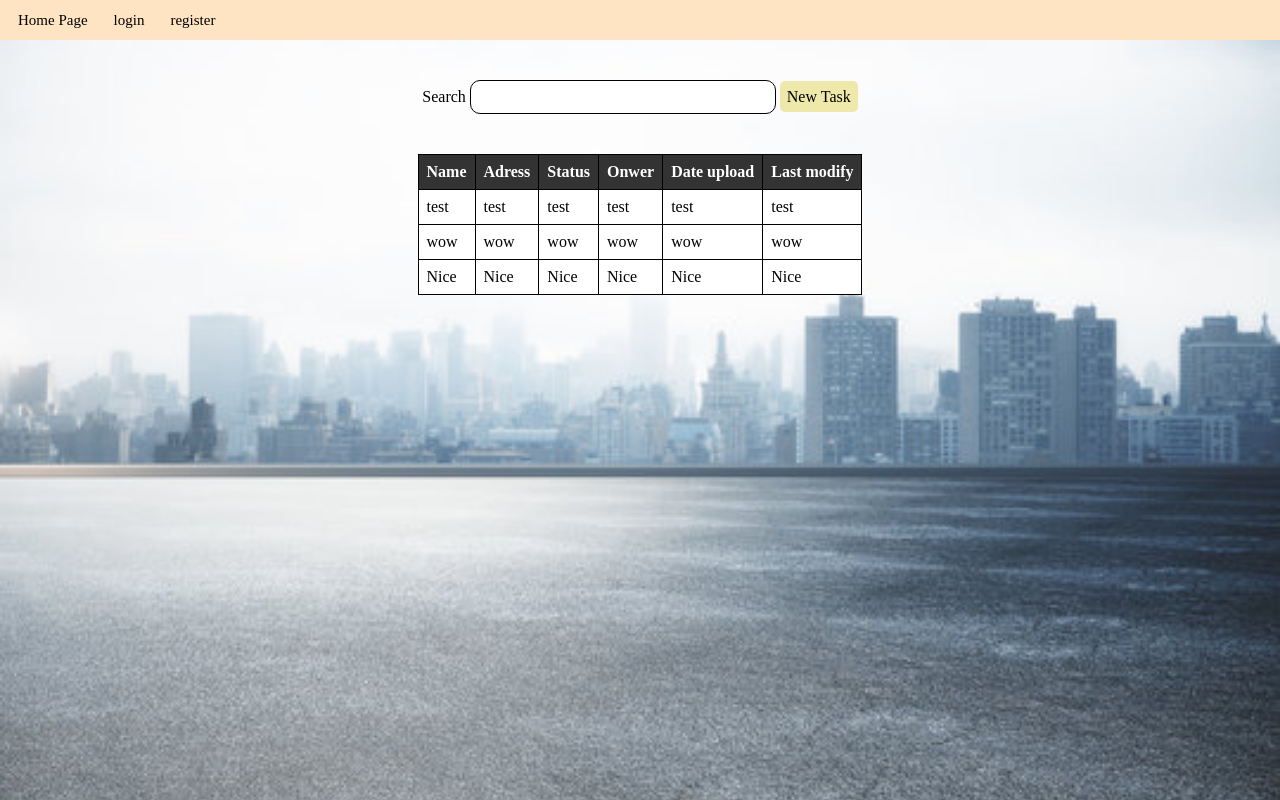
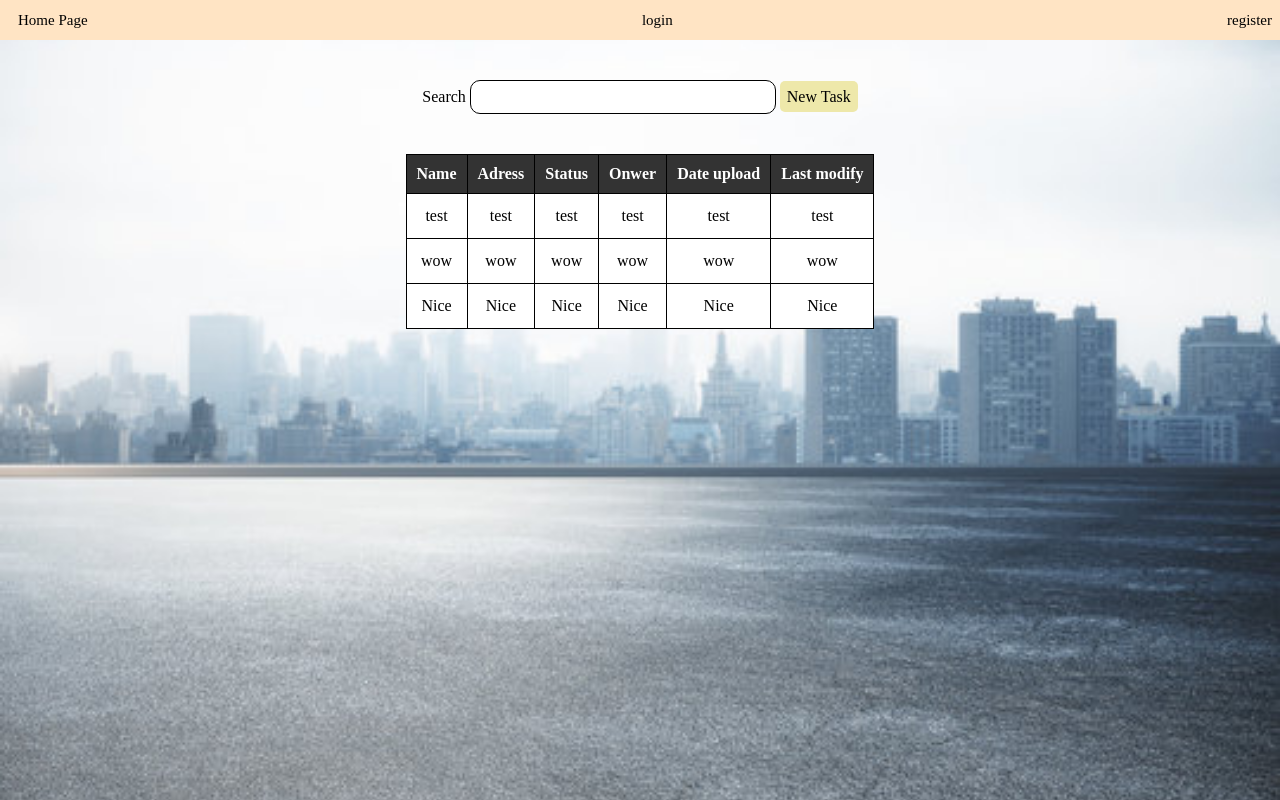
Before and after one commit to 6410685108/CN332-DAOO, a Django app: page / in a window 1280 px wide. Run offline with Django 5.2, Linux system fonts and the light colour scheme.

Commit message:
update css

```diff
--- a/mywebapp/users/static/users/index.css
+++ b/mywebapp/users/static/users/index.css
@@ -16,11 +16,12 @@ body{
     display: flex;
     align-items: center;
     height: 5dvh;
+    min-height: 40px ;
+    justify-content: space-between;
 }
 
 .head a{
     text-decoration: none;
-    float: left;
     display: block;
     text-align: center;
     color: black;
@@ -28,6 +29,10 @@ body{
     background-color: bisque;
     padding: 7px 8px;
     font-size: 15px;
+}
+
+.right{
+    display: flex;
 }
 
 .head a:hover {
@@ -86,6 +91,10 @@ td a{
     border-radius: 5px;
 }
 
+.add:hover{
+    background-color: rgb(235, 225, 125);
+}
+
 table {
     width: 100%;
     border-collapse: collapse;
@@ -93,10 +102,18 @@ table {
 }
 
 th, td {
-    padding: 8px;
-    text-align: left;
+    padding: 10px;
+    text-align: center;
     border-bottom: 1px solid #000000;
     border-right: 1px solid #000000;
+    max-width: 100px;
+    overflow: hidden;
+    white-space: nowrap;
+    text-overflow: ellipsis;
+}
+
+tr td{
+    padding: 13px 10px;
 }
 
 th:last-child, td:last-child {
@@ -109,7 +126,6 @@ tr:last-child td {
 
 tr{
     background-color: #ffffff;
-
 }
 
 th {
@@ -123,5 +139,23 @@ a {
 }
 
 a:hover {
-    text-decoration: underline;
+    text-decoration: none;
 }
+
+.edit{
+    background-color: palegreen;
+    padding: 5px;
+    border-radius: 5px;
+}
+.edit:hover{
+    background-color: rgb(110, 255, 110);
+}
+.delete{
+    margin-left: 7px;
+    background-color: palevioletred;
+    padding: 5px;
+    border-radius: 5px;
+}
+.delete:hover{
+    background-color: rgb(219, 80, 127);
+}
```
Also changed, not shown: mywebapp/users/static/users/login.css (+7 -1 lines).
